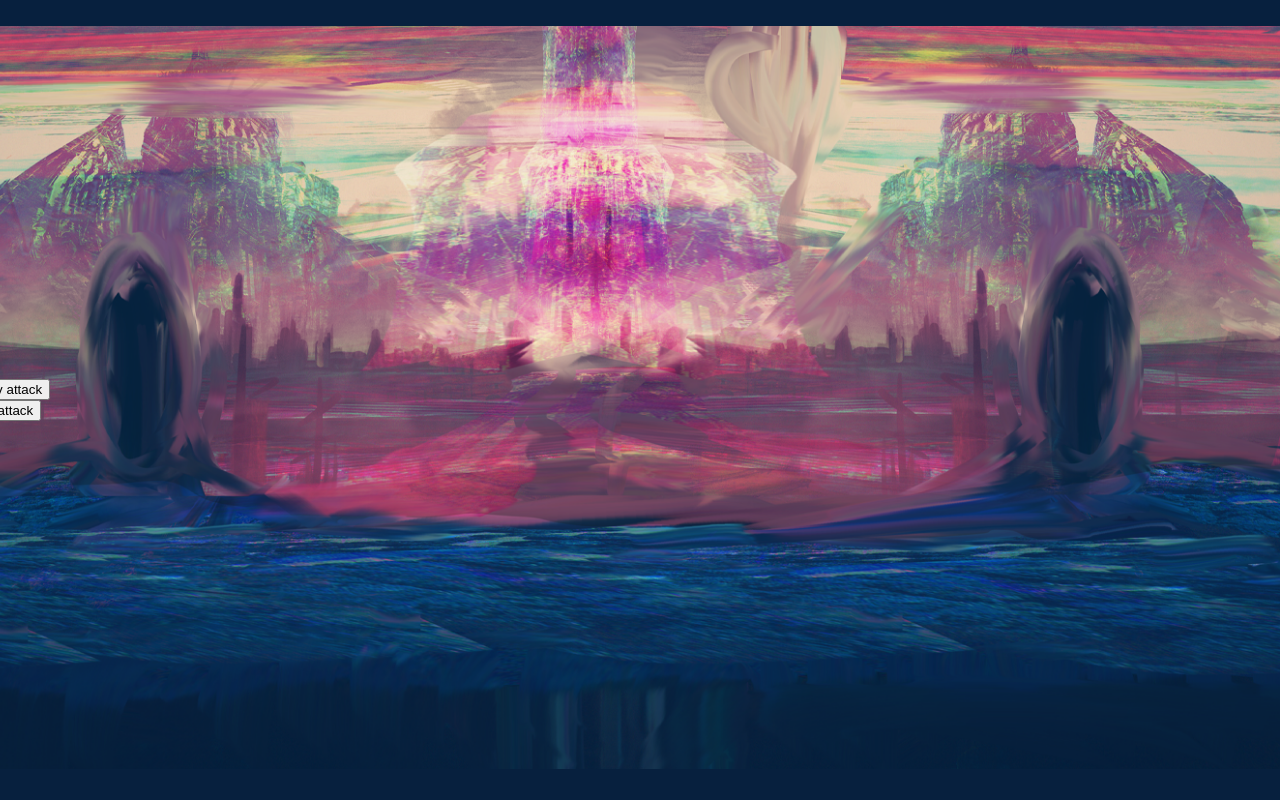
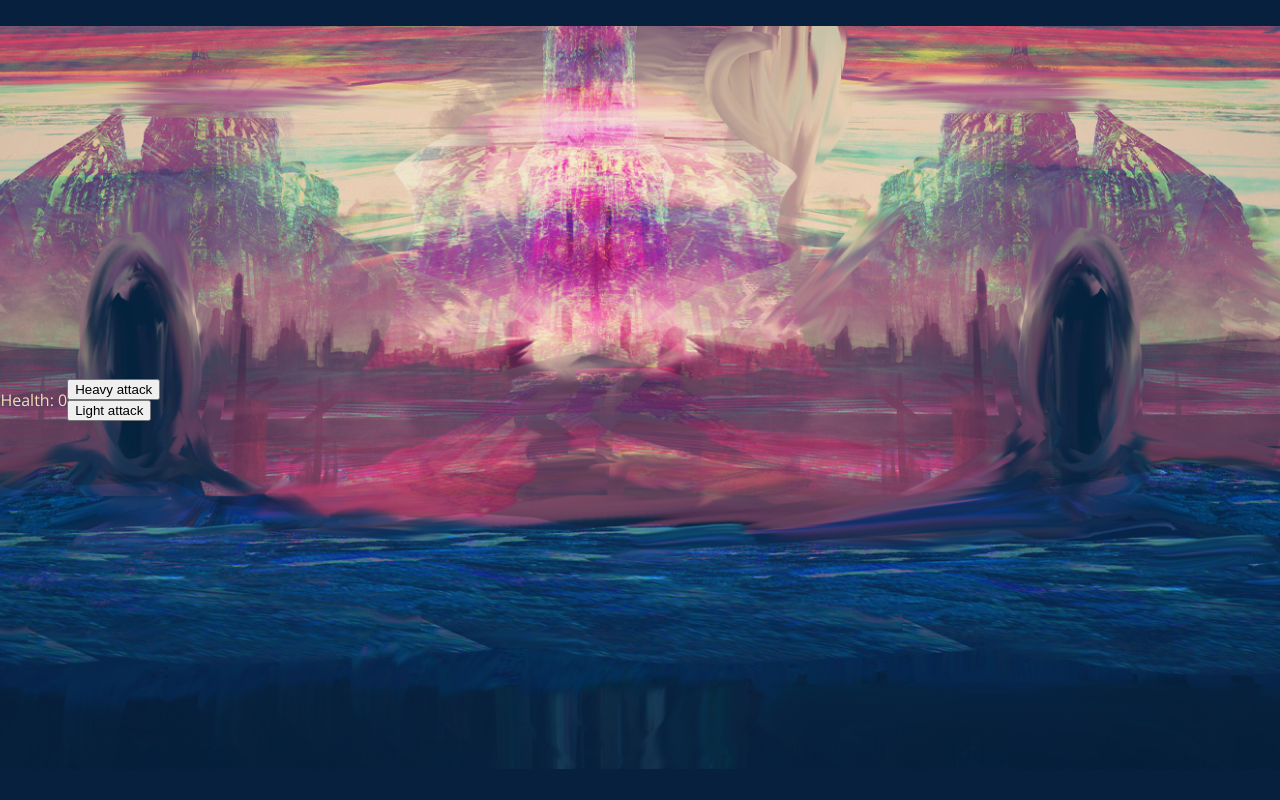
Before and after one commit to dansteele/game, a Next.js app: page /battle in a window 1280 px wide. Shown: the top 800 px of the page. Built offline with nearby package versions, Linux system fonts and the light colour scheme.

Commit message:
Add Zustand state

```diff
--- /dev/null
+++ b/lib/units/player.js
@@ -0,0 +1,22 @@
+import create from "zustand";
+import styles from "../../styles/Player.module.scss";
+
+const useStore = create((set) => ({
+  health: 0,
+  addHealth: () => set((state) => ({ health: state.health + 1 })),
+  removeHealth: () => set({ health: 0 }),
+}));
+
+const Player = () => {
+  const health = useStore((state) => state.health);
+  const addHealth = useStore((state) => state.addHealth);
+
+  return (
+    <div className={styles.player}>
+      <button onClick={() => addHealth()}>Heal</button>
+      <span>Health: {health}</span>
+    </div>
+  );
+};
+
+export default Player;
--- a/package.json
+++ b/package.json
@@ -13,7 +13,8 @@
     "next": "10.0.6",
     "react": "17.0.1",
     "react-dom": "17.0.1",
-    "sass": "^1.32.5"
+    "sass": "^1.32.5",
+    "zustand": "^3.3.1"
   },
   "devDependencies": {
     "eslint": "^7.18.0",
--- a/pages/battle/index.js
+++ b/pages/battle/index.js
@@ -1,9 +1,6 @@
-import Head from "next/head";
 import Image from "next/image";
-import Link from "next/link";
 import styles from "../../styles/Battle.module.scss";
-import { motion } from "framer-motion";
-import { setSyntheticLeadingComments } from "typescript";
+import Player from "../../lib/units/player";
 
 const attack = (kind) => {
   alert(`Hit with a ${kind} attack`);
@@ -21,6 +18,7 @@ export default function Battle() {
             height={768}
           />
         </span>
+        <Player />
         <div className={styles.ui}>
           <button onClick={() => attack("heavy")}>Heavy attack</button>
           <button onClick={() => attack("light")}>Light attack</button>
--- a/styles/Battle.module.scss
+++ b/styles/Battle.module.scss
@@ -10,7 +10,4 @@
   flex-direction: column;
   justify-content: flex-start;
   align-items: flex-start;
-  // & > * {
-  //   flex: auto;
-  // }
 }
--- /dev/null
+++ b/styles/Player.module.scss
@@ -0,0 +1,3 @@
+.player {
+  z-index: 1;
+}
```
Also changed, not shown: 1 other file (tests, documents, lock files or other folders).
